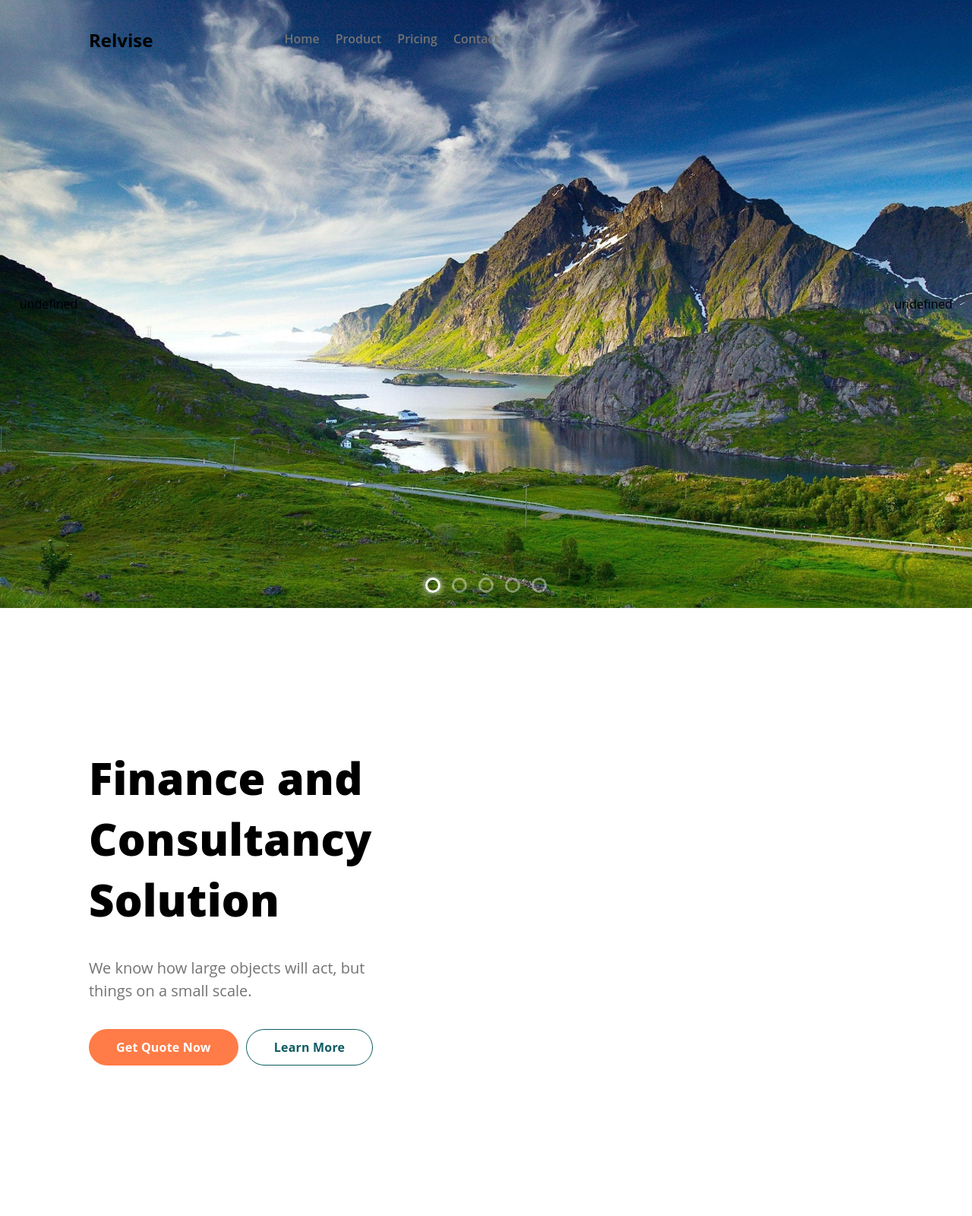
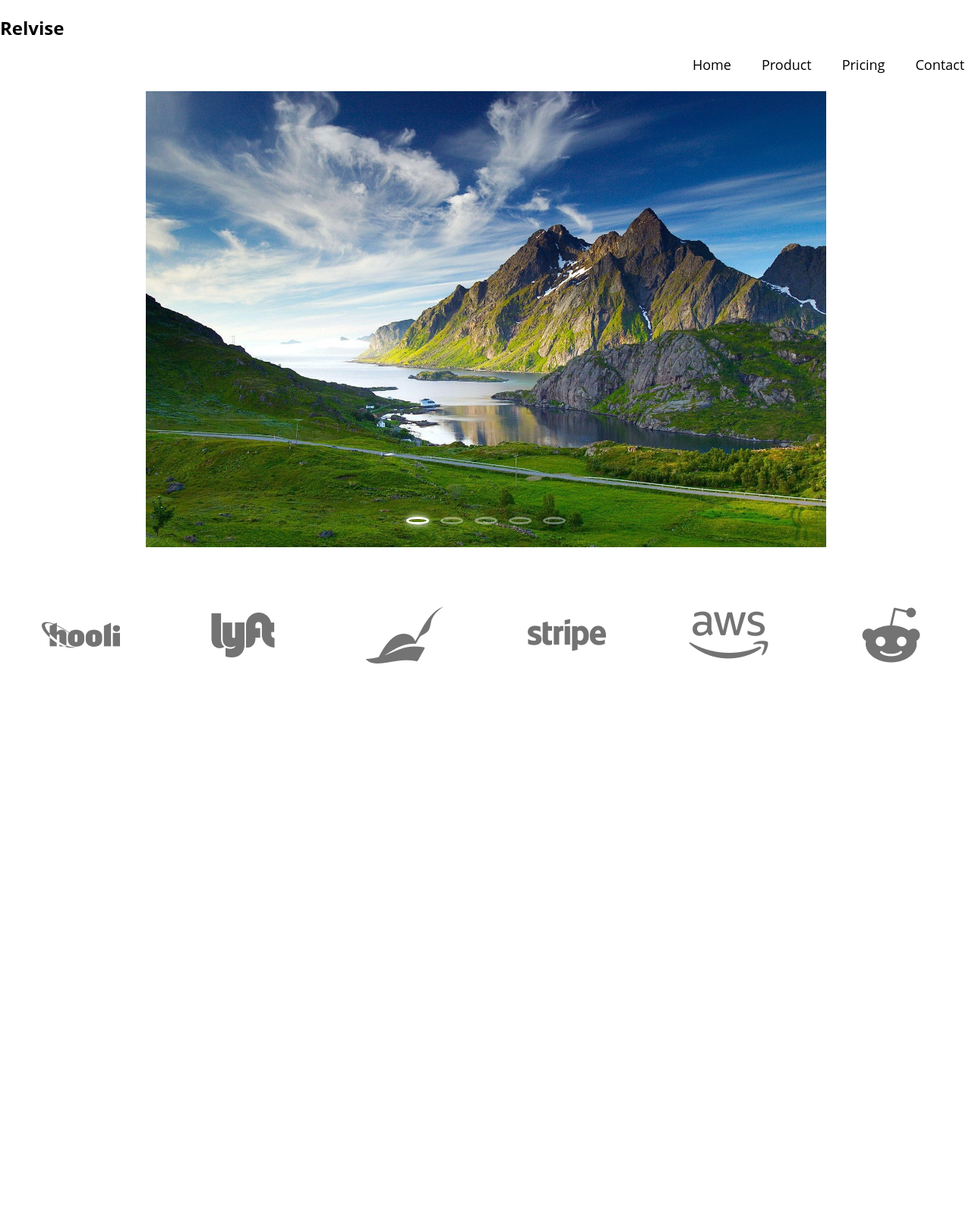
Before and after one commit to VladyslavOrlov/slider, a website with bundled scripts: page index.html in a window 1280 px wide. Shown: the top 1600 px of the page at 76% size. After the commit the page ends 931 px from the top, so only its background shows below. Built offline with nearby package versions, Linux system fonts and the light colour scheme; files whose address does not match are found by name.

Commit message:
исправления main

```diff
--- a/assets/scss/_commons.scss
+++ b/assets/scss/_commons.scss
@@ -9,6 +9,20 @@ html {
 
 body {
   margin: 0;
+}
+
+a {
+  text-decoration: none;
+}
+
+ul,
+ol,
+li {
+  list-style: none;
+}
+
+img {
+  vertical-align: top;
 }
 
 .fa-angle-left,
--- a/assets/scss/_controls.scss
+++ b/assets/scss/_controls.scss
@@ -1,9 +1,9 @@
 .controls {
   position: absolute;
-  top: 0;
+  top: 120px;
 
   width: 100%;
-  height: 100%;
+  height: 600px;
 }
 
 %control {
@@ -22,6 +22,20 @@
 }
 
 .control {
+
+  position: absolute;
+  z-index: 2;
+  color: white;
+  cursor: pointer;
+  user-select: none;
+  color: rgba(255, 255, 255, 0.2);
+  transition: 0.5s;
+
+  &:hover,
+  &:focus {
+    color: white;
+  }
+
   &-pause {
     top: calc(50% - 20vh);
     left: calc(50% - 20vh);
--- /dev/null
+++ b/assets/scss/_header.scss
@@ -0,0 +1,87 @@
+.header {
+  position: relative;
+  min-height: 100px;
+}
+
+.header-menu {
+  position: absolute;
+  z-index: 2;
+  width: 100%;
+  top: 0;
+  left: 0;
+  padding: 20px 0;
+
+  &__container {
+    display: grid;
+    align-items: center;
+
+    padding: 0 40px;
+
+    @include sm-min {
+      gap: 20px;
+      grid-template-columns: auto 1fr;
+    }
+  }
+
+  @media (max-width: 479px) {
+    .header__container {
+      min-height: 70px;
+    }
+  }
+  .header__logo {
+    font-size: 24px;
+    font-weight: 700;
+    color: inherit;
+  }
+
+  .header-navbar {
+    &__list {
+      margin: 0;
+      display: flex;
+      list-style: none;
+      justify-content: flex-end;
+
+      @include sm {
+        padding: 0;
+        justify-content: center;
+      }
+    }
+
+    &__item {
+      @include sm-min {
+        margin-left: 20px;
+      }
+    }
+
+    &__link {
+      position: relative;
+      overflow: hidden;
+      padding: 20px 10px;
+      display: block;
+      text-decoration: none;
+      color: black;
+      font-size: 1.125rem;
+      transition: color 0.5s;
+
+      @include sm {
+        padding: 10px 10px;
+      }
+
+      &:hover::after,
+      &:focus::after {
+        left: 0;
+        width: 100%;
+      }
+
+      &::after {
+        position: absolute;
+        bottom: 10px;
+        left: 50%;
+        width: 0;
+        content: '';
+        transition: width 0.5s, left 0.5s;
+        border-bottom: 3px solid #010101;
+      }
+    }
+  }
+}
--- a/assets/scss/_indicators.scss
+++ b/assets/scss/_indicators.scss
@@ -1,7 +1,6 @@
 .indicators {
   position: absolute;
-  z-index: 1;
-  bottom: 0;
+  z-index: 2;
 
   display: flex;
   justify-content: center;
@@ -15,8 +14,8 @@
 }
 
 .indicator {
-  width: 20px;
-  height: 20px;
+  width: 30px;
+  height: 10px;
   margin: -40px 7.5px 0;
 
   border: 3px solid rgba($color-light, 0.4);
--- a/assets/scss/_slides.scss
+++ b/assets/scss/_slides.scss
@@ -1,8 +1,15 @@
+.main {
+  margin-top: 20px;
+  margin-bottom: 20px;
+}
+
 .slides {
   position: relative;
 
-  height: 100vh;
-  margin: 0;
+  height: 600px;
+  width: 70%;
+  margin-left: auto;
+  margin-right: auto;
   padding: 0;
 
   list-style-type: none;
--- a/assets/scss/header.scss
+++ /dev/null
@@ -1,201 +0,0 @@
-a {
-  text-decoration: none;
-}
-
-ul,
-ol,
-li {
-  list-style: none;
-}
-
-img {
-  vertical-align: top;
-}
-
-.wrapper {
-  min-height: 100%;
-  overflow: hidden;
-  display: flex;
-  flex-direction: column;
-}
-
-._container {
-  max-width: 1046px;
-  padding: 0px 15px;
-  margin: 0px auto;
-  box-sizing: content-box;
-}
-
-.header {
-  position: absolute;
-  width: 100%;
-  left: 0;
-  top: 0;
-  z-index: 50;
-}
-.header__container {
-  display: flex;
-  min-height: 104px;
-  align-items: center;
-}
-@media (max-width: 479px) {
-  .header__container {
-    min-height: 70px;
-  }
-}
-.header__logo {
-  font-size: 24px;
-  font-weight: 700;
-  color: inherit;
-}
-.header__menu {
-  margin: 0px 0px 0px 133px;
-}
-@media (max-width: 992px) {
-  .header__menu {
-    margin: 0px 0px 0px 80px;
-  }
-}
-@media (max-width: 767px) {
-  .header__menu {
-    margin: 0px 0px 0px 40px;
-  }
-}
-@media (max-width: 479px) {
-  .header__menu {
-    margin: 0px 0px 0px 20px;
-  }
-}
-.menu {
-  padding: 5px 0;
-}
-.menu__list {
-  flex-wrap: wrap;
-  display: flex;
-}
-
-.menu__item:not(:last-child) {
-  margin: 0px 21px 0px 0px;
-}
-.menu__link {
-  color: #737373;
-  font-weight: 600;
-  line-height: calc(24 / 14 * 100%);
-}
-@media (max-width: 479px) {
-  .menu__link {
-    font-size: 18px;
-  }
-}
-.page {
-  flex: 1 1 auto;
-}
-
-.header-block {
-  text-align: center;
-  letter-spacing: 0.2px;
-}
-.header-block__title {
-  line-height: 142%;
-  font-size: 40px;
-  font-weight: 700;
-}
-.header-block__title:not(:last-child) {
-  margin: 0px 0px 10px 0px;
-}
-.header-block__sub-title {
-  color: #737373;
-  line-height: 142%;
-}
-@media (max-width: 992px) {
-  .header-block__title {
-    font-size: 35px;
-  }
-}
-@media (max-width: 767px) {
-  .header-block__title {
-    font-size: 30px;
-  }
-}
-.main-block {
-  position: relative;
-}
-
-.main-block__body {
-  padding: 184px 0px 191px 0px;
-  position: relative;
-  z-index: 2;
-  max-width: 400px;
-}
-@media (max-width: 992px) {
-  .main-block__body {
-    padding: 120px 0px 191px 0px;
-  }
-}
-@media (max-width: 479px) {
-  .main-block__body {
-    padding: 115px 0px 160px 0px;
-  }
-}
-
-.main-block__body > *:not(:last-child) {
-  margin: 0px 0px 35px 0px;
-}
-.main-block__title {
-  font-size: 58px;
-  line-height: 138%;
-  letter-spacing: 0.2px;
-  font-weight: 800;
-}
-@media (max-width: 479px) {
-  .main-block__title {
-    font-size: 42px;
-  }
-}
-.main-block__text {
-  color: #737373;
-  font-size: 20px;
-  line-height: 150%;
-}
-@media (max-width: 479px) {
-  .main-block__text {
-    color: #585757;
-  }
-}
-.main-block__buttons {
-  display: flex;
-  flex-wrap: wrap;
-  margin: -10px 0;
-}
-
-.main-block__button {
-  border-radius: 37px;
-  display: flex;
-  min-height: 48px;
-  letter-spacing: 0.2px;
-  justify-content: center;
-  align-items: center;
-  font-weight: 700;
-  text-align: center;
-  line-height: 150%;
-  padding: 5px 36px;
-  margin: 10px 0;
-}
-@media (max-width: 479px) {
-  .main-block__button {
-    flex: 1 1 100%;
-  }
-}
-@media (min-width: 479px) {
-  .main-block__button:not(:last-child) {
-    margin-right: 10px;
-  }
-}
-.main-block__button_border {
-  color: #0d5c63;
-  border: 1px solid #0d5c63;
-}
-.main-block__button_orange {
-  background: #ff7b47;
-  color: #fff;
-}
--- a/index.html
+++ b/index.html
@@ -11,36 +11,36 @@
 
 <body>
 
-  <div class="wrapper">
+  <header class="header">
+    <div class="header-menu">
+      <div class="header-menu_container">
 
-    <header class="header">
-      <div class="header__container _container">
         <a href="" class="header__logo">
           Relvise
         </a>
 
-        <nav class="header__menu menu">
-          <ul class="menu__list">
-            <li class="menu__item">
-              <a href="" class="menu__link">Home</a>
+        <nav class="header-navbar">
+          <ul class="header-navbar__list">
+            <li class="header-navbar__item">
+              <a href="#" class="header-navbar__link">Home</a>
             </li>
-            <li class="menu__item">
-              <a href="" class="menu__link">Product</a>
+            <li class="header-navbar__item">
+              <a href="#" class="header-navbar__link">Product</a>
             </li>
-            <li class="menu__item">
-              <a href="" class="menu__link">Pricing</a>
+            <li class="header-navbar__item">
+              <a href="#" class="header-navbar__link">Pricing</a>
             </li>
-            <li class="menu__item">
-              <a href="" class="menu__link">Contact</a>
+            <li class="header-navbar__item">
+              <a href="#" class="header-navbar__link">Contact</a>
             </li>
           </ul>
         </nav>
+
+      </div>
     </div>
   </header>
 
-
-    <main class="page">
-
+  <section class="main">
 
     <div class="carousel slider" id="carousel">
       <div id="slides-container" class="slides">
@@ -51,22 +51,9 @@
         <div class="slide item" style="background-image: url(assets/img/5.jpg)">
         </div>
       </div>
+    </div>
 
-        <div class="page__main-block main-block">
-          <div class="main-block__container _container">
-            <div class="main-block__body">
-              <h1 class="main-block__title">Finance and Consultancy Solution</h1>
-              <div class="main-block__text">We know how large objects will act,
-                but things on a small scale.</div>
-              <div class="main-block__buttons">
-                <a href="" class="main-block__button main-block__button_orange">Get Quote Now</a>
-                <a href="" class="main-block__button main-block__button_border">Learn More</a>
-              </div>
-            </div>
-          </div>
-        </div>
-      </div>
-    </main>
+  </section>
 
   <footer class="footer">
 
@@ -95,7 +82,6 @@
       </div>
     </div>
   </footer>
-  </div>
 
 
   <!-- <div class="controls">
```
Also changed, not shown: assets/css/style.css, assets/scss/_footer.scss (renamed from assets/scss/footer.scss). Lines whose indentation alone changed are shown as unchanged.
